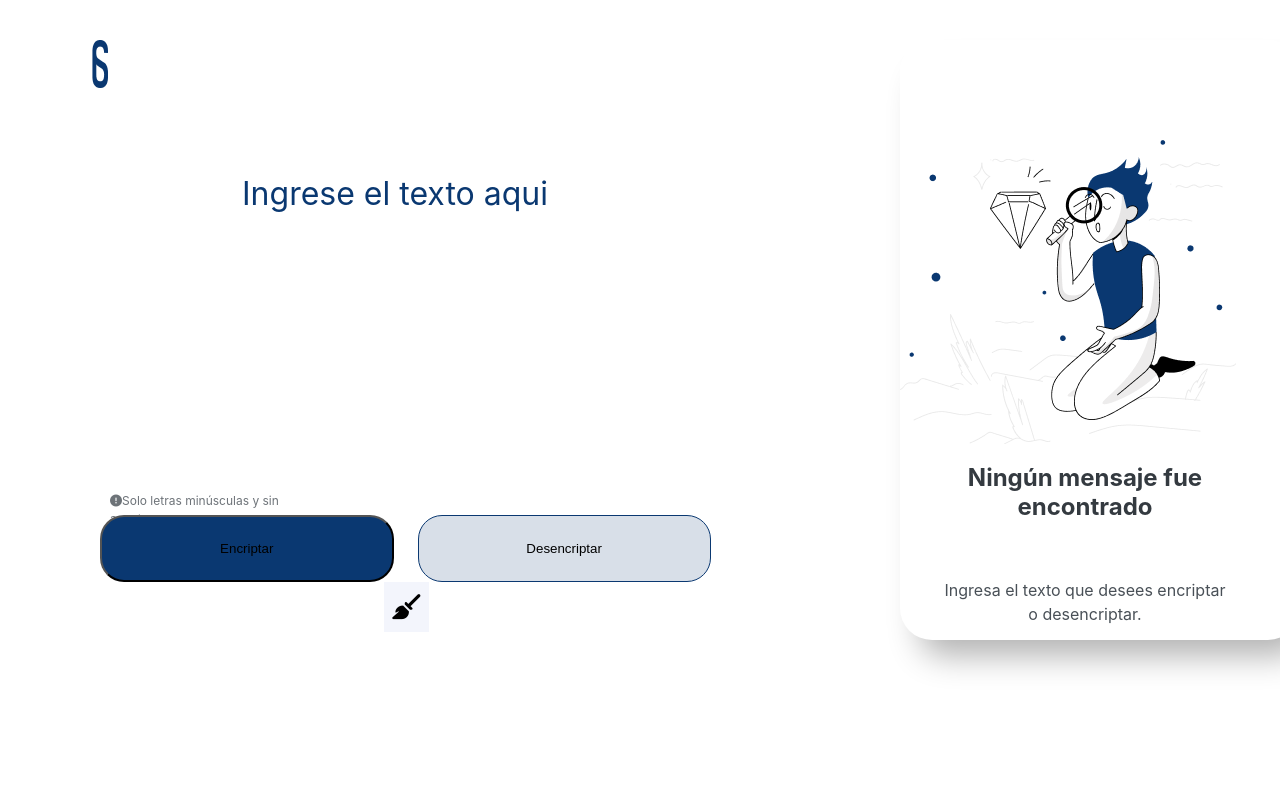
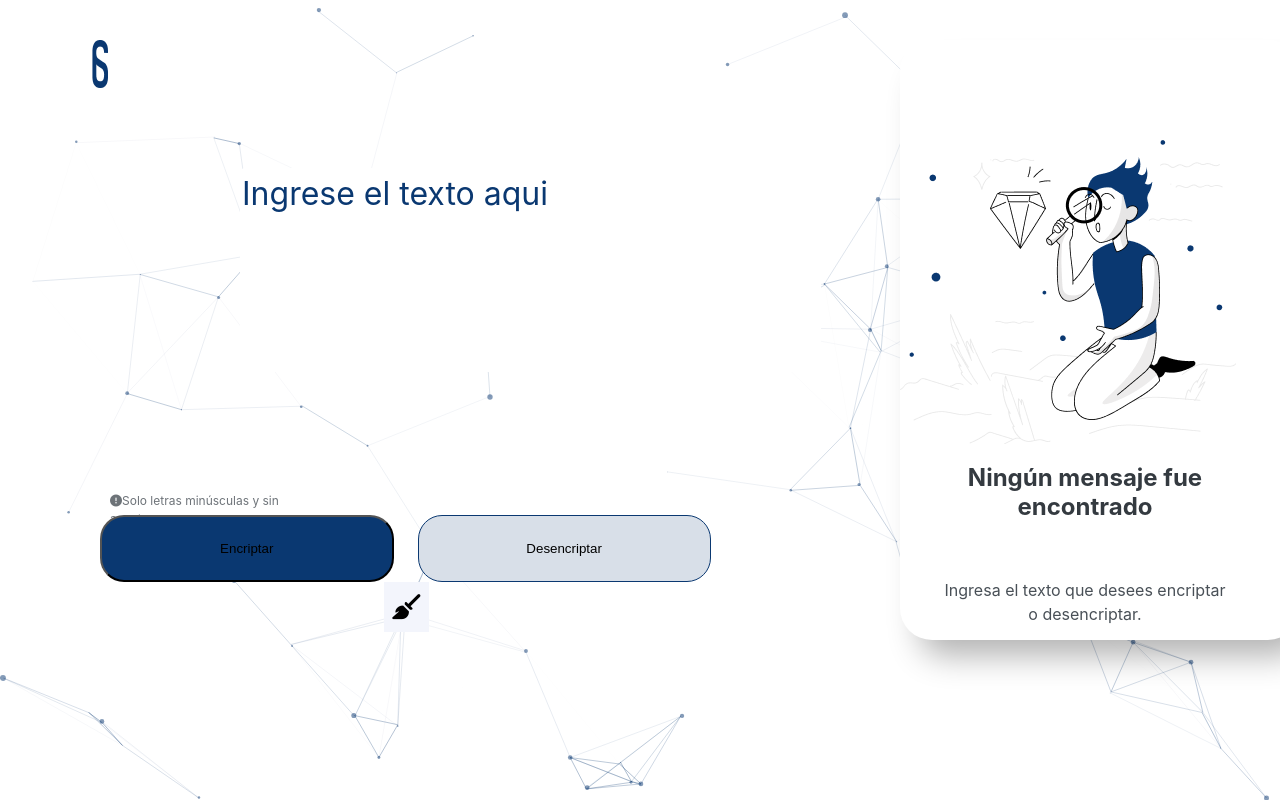
Before and after one commit to RodrDevs80/AluraChallenge1ED, a plain HTML site: page index.html in a window 1280 px wide. Drawn offline with nearby package versions, Linux system fonts and the light colour scheme.

Commit message:
se agrego animacion al fondo

```diff
--- a/index.html
+++ b/index.html
@@ -13,7 +13,8 @@
 </head>
 
 <body>
-    <div class="container">
+    <div id="particles-js"></div>
+    <div class="container" >
 
             <img src="img/Logo-1.png" class="logo"  width="100px" height="48px" alt="">
 
@@ -42,6 +43,8 @@
         </div>
 
     </div>
+    <!--particulas-->
+<script src="https://cdn.jsdelivr.net/npm/particles.js@2.0.0/particles.min.js"></script>
 <script src="logica.js"></script>
 </body>
 
--- a/logica.js
+++ b/logica.js
@@ -117,3 +117,115 @@ function validarTexto(texto){
     }
 
 }
+/*efecto particulas*/
+
+particlesJS({
+            "particles": {
+              "number": {
+                "value": 50,
+                "density": {
+                  "enable": true,
+                  "value_area": 700
+                }
+              },
+              "color": {
+                "value": "#0a3871"
+              },
+              "shape": {
+                "type": "circle",
+                "stroke": {
+                  "width": 0,
+                  "color": "#000000"
+                },
+                "polygon": {
+                  "nb_sides": 5
+                },
+                "image": {
+                  "src": "img/github.svg",
+                  "width": 100,
+                  "height": 100
+                }
+              },
+              "opacity": {
+                "value": 0.5,
+                "random": false,
+                "anim": {
+                  "enable": false,
+                  "speed": 1,
+                  "opacity_min": 0.1,
+                  "sync": false
+                }
+              },
+              "size": {
+                "value": 3,
+                "random": true,
+                "anim": {
+                  "enable": false,
+                  "speed": 40,
+                  "size_min": 0.1,
+                  "sync": false
+                }
+              },
+              "line_linked": {
+                "enable": true,
+                "distance": 150,
+                "color": "#0a3871",
+                "opacity": 0.4,
+                "width": 1
+              },
+              "move": {
+                "enable": true,
+                "speed": 6,
+                "direction": "none",
+                "random": false,
+                "straight": false,
+                "out_mode": "out",
+                "bounce": false,
+                "attract": {
+                  "enable": false,
+                  "rotateX": 600,
+                  "rotateY": 1200
+                }
+              }
+            },
+            "interactivity": {
+              "detect_on": "canvas",
+              "events": {
+                "onhover": {
+                  "enable": true,
+                  "mode": "repulse"
+                },
+                "onclick": {
+                  "enable": true,
+                  "mode": "push"
+                },
+                "resize": true
+              },
+              "modes": {
+                "grab": {
+                  "distance": 400,
+                  "line_linked": {
+                    "opacity": 1
+                  }
+                },
+                "bubble": {
+                  "distance": 400,
+                  "size": 40,
+                  "duration": 2,
+                  "opacity": 8,
+                  "speed": 3
+                },
+                "repulse": {
+                  "distance": 200,
+                  "duration": 0.4
+                },
+                "push": {
+                  "particles_nb": 4
+                },
+                "remove": {
+                  "particles_nb": 2
+                }
+              }
+            },
+            "retina_detect": true
+          })
--- a/style.css
+++ b/style.css
@@ -2,6 +2,12 @@ body {
   margin: 0;
   box-sizing: border-box;
   padding: 0;
+}
+#particles-js{
+  height: 100vh;
+  width: 100%;
+  position: fixed;
+  z-index: -1;
 }
 .container {
   position: relative;
@@ -201,14 +207,6 @@ body {
   border-radius: 24px;
   cursor: pointer;
 }
-.ocultar {
-  display: none;
-}
-
-.oscuro {
-  background: black;
-  color: #ffffff;
-}
 
 @media screen and (max-width: 800px) {
   .container {
```
